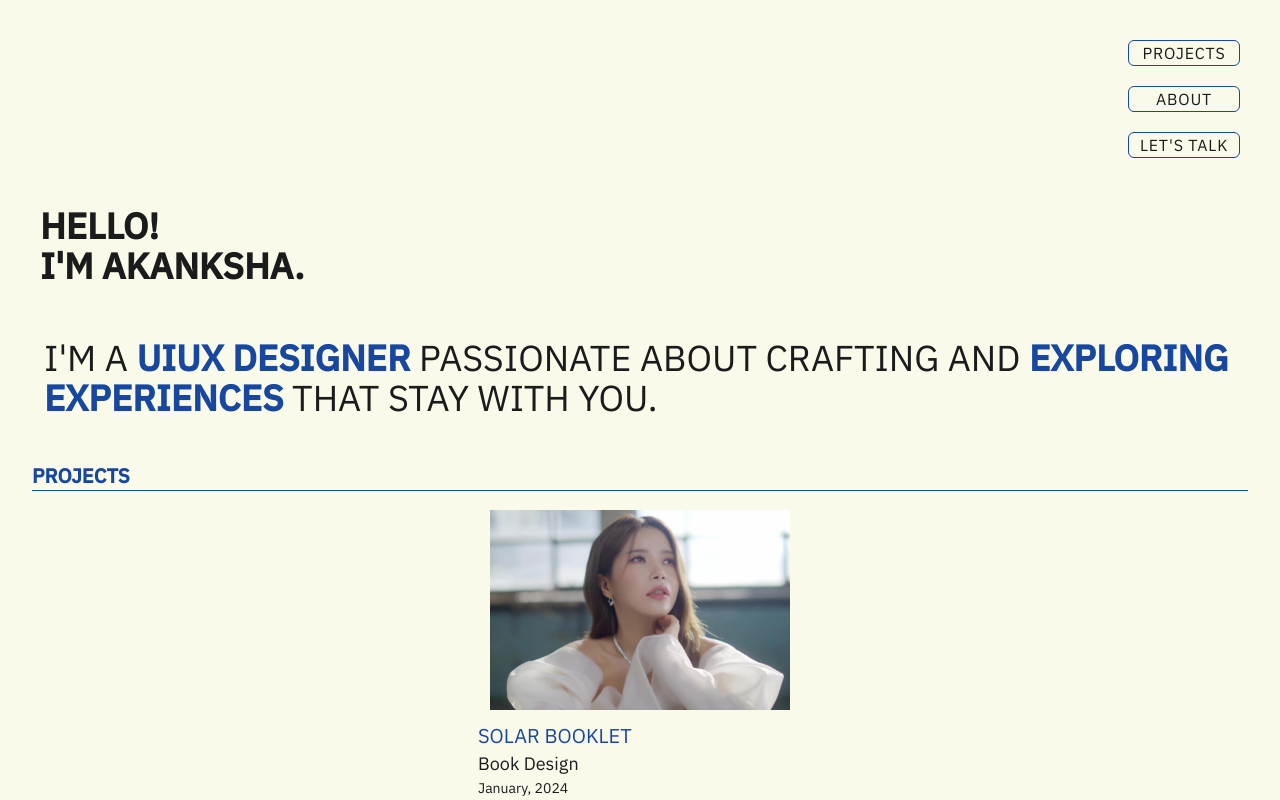
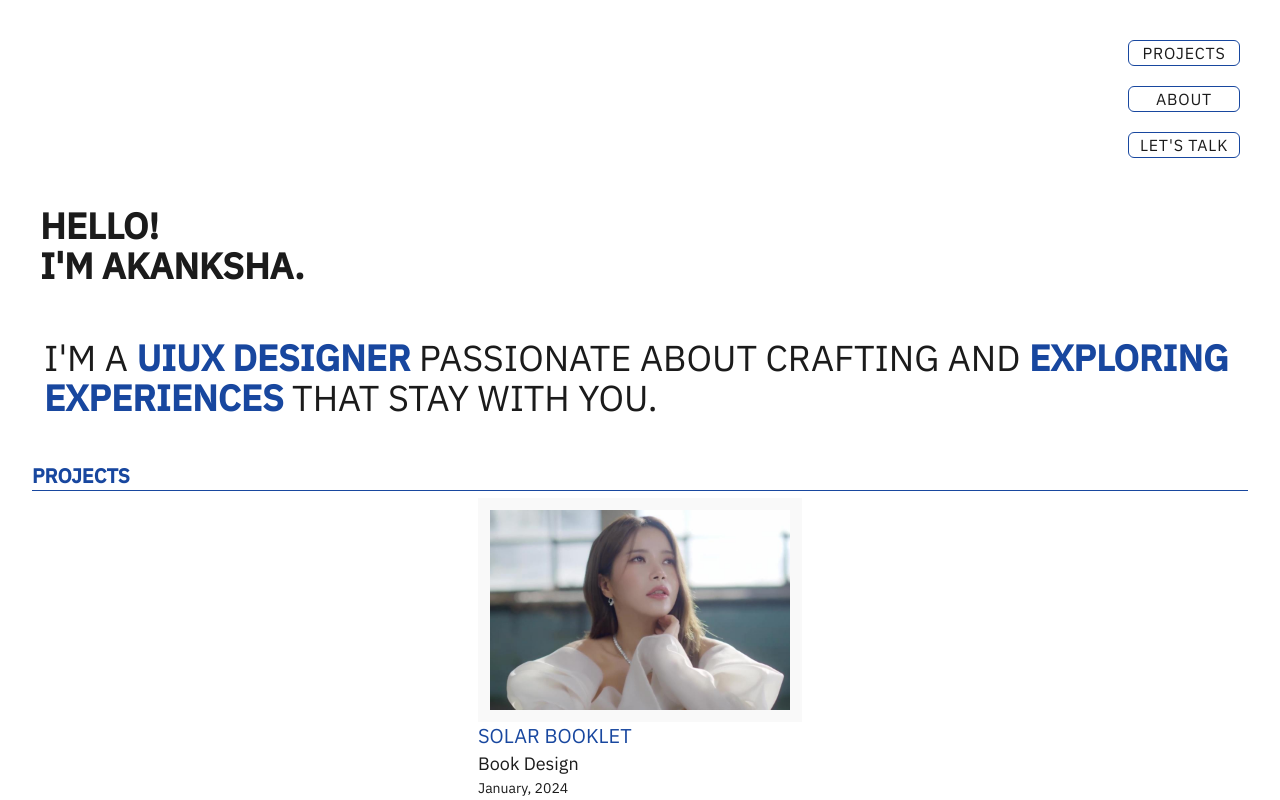
Before and after one commit to Joshuajrodrigues/akanksha-portfolio, a Next.js app: page / in a window 1280 px wide. Shown: the top 800 px of the page. Built offline with nearby package versions, Linux system fonts and the light colour scheme.

Commit message:
bg color fixes

```diff
--- a/app/globals.scss
+++ b/app/globals.scss
@@ -3,10 +3,13 @@
 @tailwind utilities;
 
 @layer base {
-    :root {
-      --light-color-primary:219.11deg 73.77% 35.88%;/* blue */
-      --light-bg:60deg 60% 95%; /*bg white*/
-      --light-text-primary:0deg 0% 10.59%;
-      --light-border-primary:219.11deg 73.77% 35.88%
-    }
+  :root {
+    --light-color-primary: 219.11deg 73.77% 35.88%;
+    /* blue */
+    --light-bg: 0deg 100% 100%;
+    /*bg white*/
+    --light-secodary-bg-gray: 0deg 0% 97.65%;
+    --light-text-primary: 0deg 0% 10.59%;
+    --light-border-primary: 219.11deg 73.77% 35.88%
   }
+}
--- a/components/card.tsx
+++ b/components/card.tsx
@@ -3,8 +3,8 @@ import Image from 'next/image'
 
 const Card = () => {
     return (
-        <div >
-            <div className='p-3'>
+        <div className=' ' >
+            <div className='p-3 bg-lightSecondaryBgGray'>
                 <Image src={img} alt='Solar' placeholder='blur' width={300} height={600} />
             </div>
             <div className='flex flex-col justify-start'>
--- a/tailwind.config.ts
+++ b/tailwind.config.ts
@@ -10,6 +10,7 @@ const config: Config = {
     colors:{
       lightPrimary:'hsl(var(--light-color-primary) / <alpha-value>)',
       lighBg:'hsl(var(--light-bg) / <alpha-value>)',
+      lightSecondaryBgGray:`hsl(var(--light-secodary-bg-gray) / <alpha-value>)`,
       lighTextPrimary:'hsl(var(--light-text-primary) / <alpha-value>)',
       lighBorderPrimary:'hsl(var(--light-border-primary) / <alpha-value>)'
     }
```
